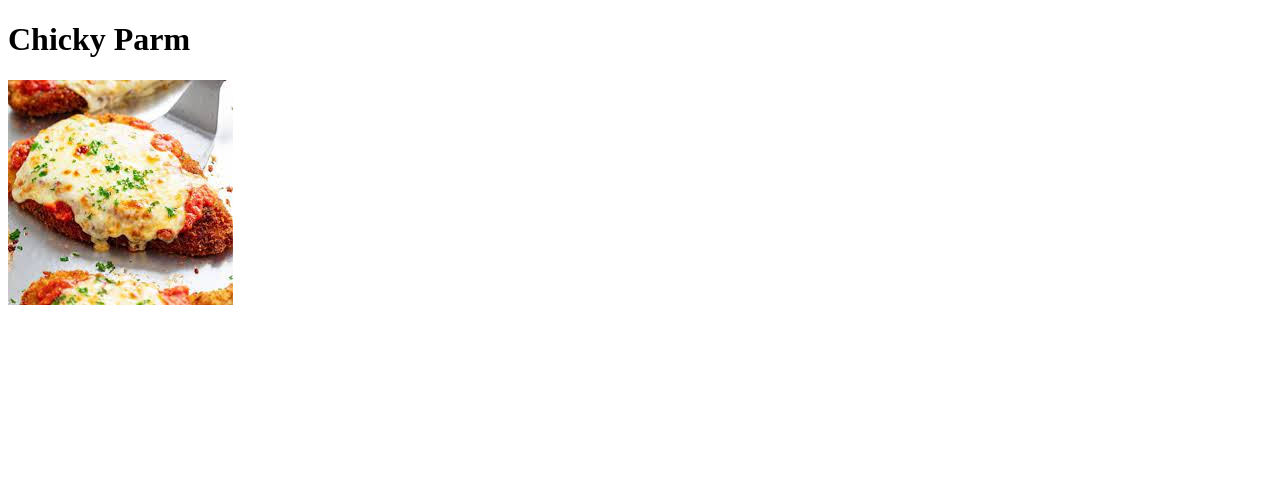
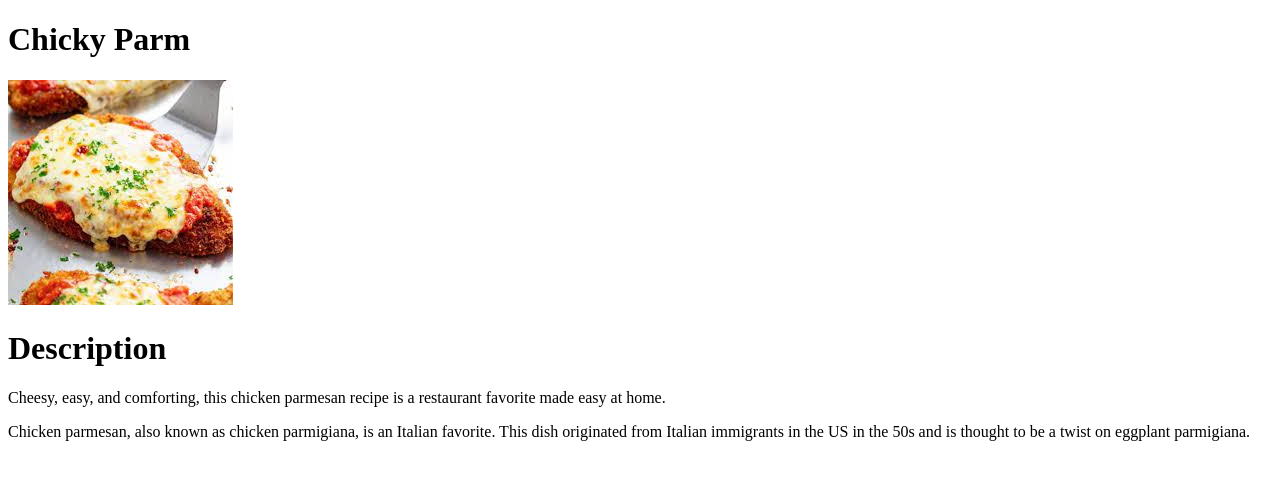
Before and after one commit to ChickyBlack/odin-recipes, a plain HTML site: page recipes/chicken-parmesan.html in a window 1280 px wide. Drawn offline with Linux system fonts and the light colour scheme.

Commit message:
Add description of Chicky Parm
People need a description of the deliciousness that is the glorious Chicky Parm

```diff
--- a/recipes/chicken-parmesan.html
+++ b/recipes/chicken-parmesan.html
@@ -8,5 +8,15 @@
 <body>
     <h1>Chicky Parm</h1>
     <img src="../img/chicken parmesan.jpeg" alt="a delicious looking chicky parm">
+    <h1>Description</h1>
+    <p>
+        Cheesy, easy, and comforting, this chicken parmesan recipe is a restaurant
+        favorite made easy at home.
+    </p>
+    <p>
+        Chicken parmesan, also known as chicken parmigiana, is an Italian favorite.
+        This dish originated from Italian immigrants in the US in the 50s and is thought
+        to be a twist on eggplant parmigiana.
+    </p>
 </body>
 </html>
```
